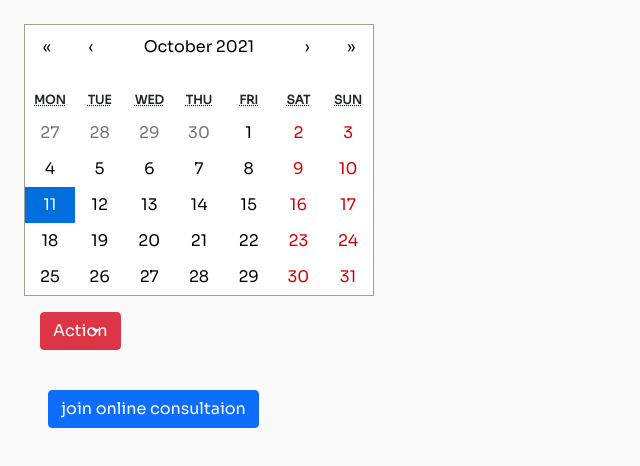
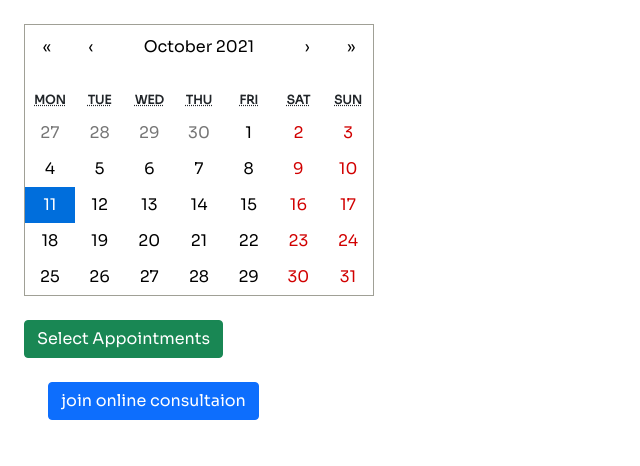
Before and after one commit to nishant-citius/patient_portalV1, a React (Create React App) app in the folder patient_portal/: page /physician in a window 1280 px wide. Shown: the top 466 px of the page, without its empty margins (0-640 px from the left). Built offline with nearby package versions, Linux system fonts and the light colour scheme.

Commit message:
commits by phycition

```diff
--- a/patient_portal/package.json
+++ b/patient_portal/package.json
@@ -13,6 +13,7 @@
     "jquery": "^3.6.0",
     "json-server": "^0.16.3",
     "react": "^17.0.2",
+    "react-bootstrap": "^1.6.4",
     "react-calendar": "^3.4.0",
     "react-dom": "^17.0.2",
     "react-icons": "^4.3.1",
--- a/patient_portal/src/components/physician/Physician_dashboard.js
+++ b/patient_portal/src/components/physician/Physician_dashboard.js
@@ -1,5 +1,8 @@
 import { React, useState } from "react";
 import Calendar from "react-calendar";
+import Dropdown from 'react-bootstrap/Dropdown';
+import 'bootstrap/dist/css/bootstrap.css';
+
 
 
 
@@ -12,21 +15,26 @@ const Physician_dashboard = () => {
       <Calendar
         onChange={onChange}
         value={value}
+        className="mb-4"
       />
       </div>
       <div className="col-6">
-      <div className="btn-group p-3">
-  <button type="button" className="btn btn-danger dropdown-toggle" data-bs-toggle="dropdown" aria-expanded="false">
-    Action
-  </button>
-  <ul className="dropdown-menu">
-    <li><a className="dropdown-item">Action</a></li>
-    <li><a className="dropdown-item" >Another action</a></li>
-    <li><a className="dropdown-item" >Something else here</a></li>
-
-    <li><a className="dropdown-item" >Separated link</a></li>
-  </ul>
-</div>
+      <Dropdown>
+        <Dropdown.Toggle variant="success">
+        Select Appointments
+        </Dropdown.Toggle>
+        <Dropdown.Menu>
+          <Dropdown.Item href="#">
+          Day
+          </Dropdown.Item>
+          <Dropdown.Item href="#">
+          Week
+          </Dropdown.Item>
+          <Dropdown.Item href="#">
+          Month
+          </Dropdown.Item>
+        </Dropdown.Menu>
+      </Dropdown>
 
       </div>
        <button className="btn btn-primary m-4">join online consultaion</button>
```
Also changed, not shown: 1 other file (tests, documents, lock files or other folders).
